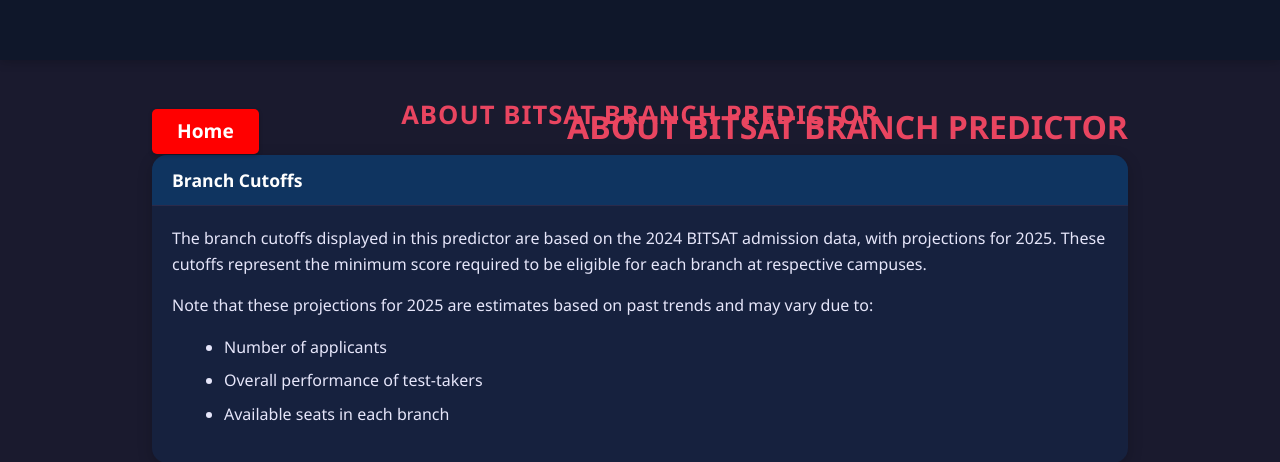
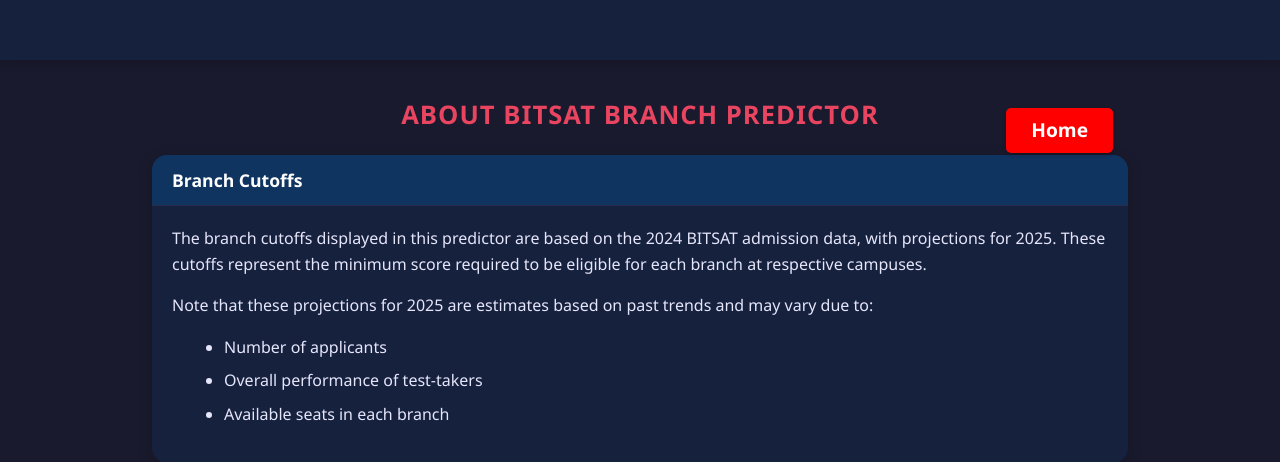
Before and after one commit to twistedwiz2222/bitsat-branch-predictor, a Flask app: page /about in a window 1280 px wide. Shown: the top 462 px of the page. Run offline with Flask 3, Linux system fonts and the light colour scheme.

Commit message:
Restored to '80e4b964ea2b4422524c16706aad3d2eba2d618e'
Replit-Restored-To: 80e4b964ea2b4422524c16706aad3d2eba2d618e

```diff
--- a/templates/about.html
+++ b/templates/about.html
@@ -89,7 +89,7 @@
             margin-bottom: 8px;
         }
         .navbar {
-            background: #0f172a;
+            background: #16213e;
             position: fixed;
             top: 0;
             left: 0;
@@ -118,8 +118,8 @@
 <body>
     <nav class="navbar">
         <div class="container nav-container">
+            <div class="title-placeholder"></div>
             <a href="/" class="nav-home">Home</a>
-            <h2 class="main-title">ABOUT BITSAT BRANCH PREDICTOR</h2>
         </div>
     </nav>
 
```
